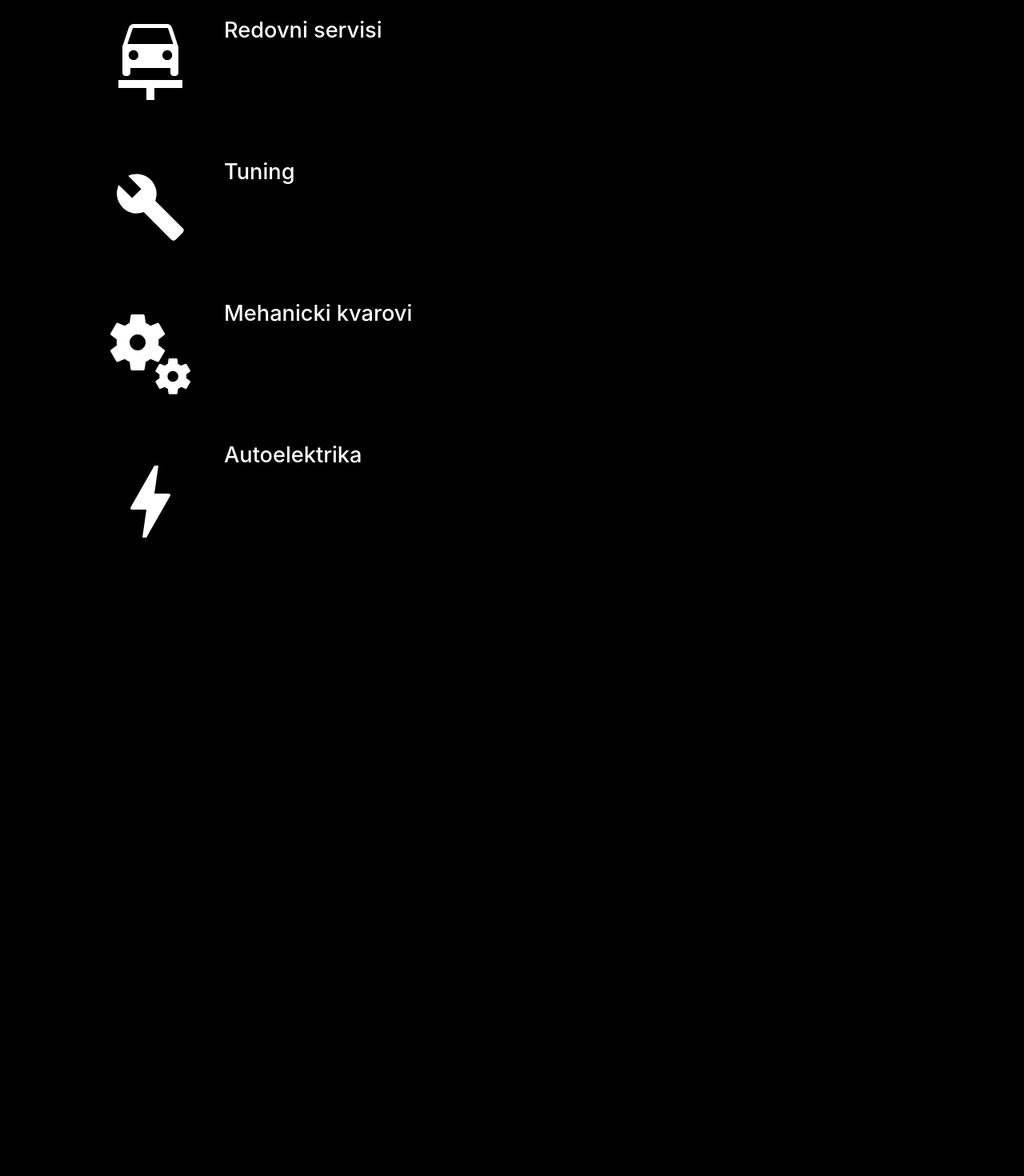
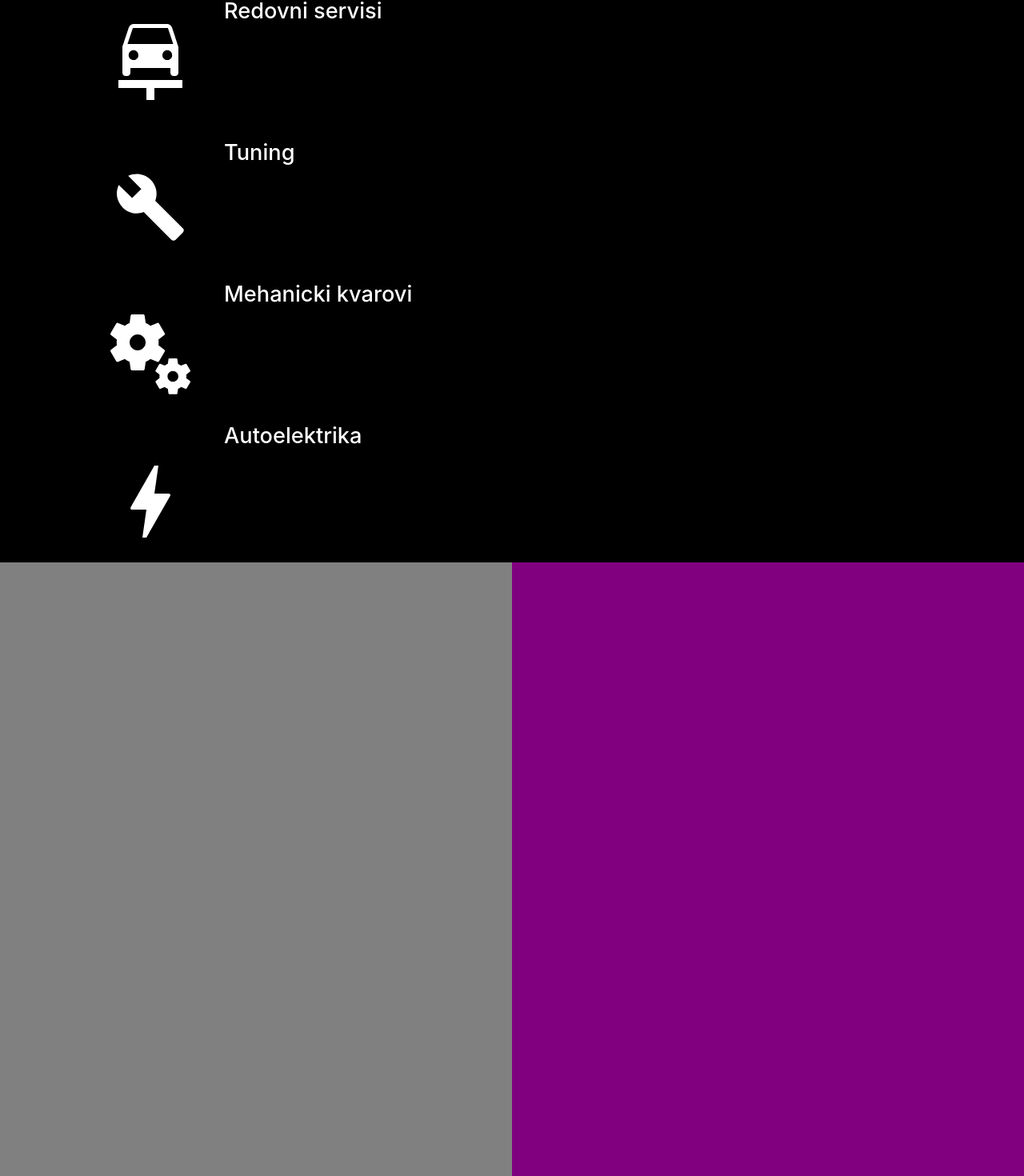
Before and after one commit to MilosGlamocak/sn_service, a React (Create React App) app: page / in a window 1280 px wide. Shown: the part 897-2367 px from the top of the page at 80% size. Built offline with nearby package versions, Linux system fonts and the light colour scheme.

Commit message:
CSS editovan opet, dodao placeholdere u infoMechanics

```diff
--- a/src/Components/InfoPage.jsx
+++ b/src/Components/InfoPage.jsx
@@ -31,7 +31,11 @@ return (
         </Container>
         <Container style={{maxWidth:'50%'}} /*ovo je samo jer justify content ne radi u infoContaineru*//>
     </Container>
-    <Container className="infoMechanics"></Container>
+    <Container className="infoMechanics">
+        <Container className="mechanicText"></Container>
+        <Container className="mechanicImg"></Container>
+
+    </Container>
     </>
 
 )
--- a/src/Components/NavigationContainer.jsx
+++ b/src/Components/NavigationContainer.jsx
@@ -10,6 +10,7 @@ function NavigationContainer() {
     <Container className="topNav">
         <h1 className="siteName">SN Service</h1>
         <Container className="nav rightNav">
+          <Container className="linkDiv" onClick={() => console.log(true)}><h3>Ponuda</h3></Container>
           <Container className="linkDiv" onClick={() => console.log(true)}><h3>Info</h3></Container>
           <Container className="linkDiv"><h3>Kontakt</h3></Container>
           <Container className="linkDiv"><h3>Lokacija</h3></Container>
--- a/src/Styles/InfoPage.css
+++ b/src/Styles/InfoPage.css
@@ -20,7 +20,7 @@
     font-weight: 500;
     align-items: baseline;
     justify-content: center;
-    padding: 4rem 0 4rem 3rem;
+    padding: 1rem 0 4rem 3rem;
     gap: 9rem;
 
 }
@@ -36,13 +36,6 @@
     gap: 10rem;
 }
 
-.infoMechanics {
-    background-color: rgb(16, 16, 63);
-    max-width: 50% !important;
-    height: 100%;
-    margin-top: 70%;
-}
-
 .infoIcon {
     scale: 5;
     color: white;
@@ -53,5 +46,22 @@
     scale: 3.8;
 }
 
-.boltIcon {
+.infoMechanics {
+    background-color: rgb(16, 16, 63);
+    max-width: 100% !important;
+    height: 100vh;
+    display: flex !important;
+    padding: 0 !important;
 }
+
+.mechanicImg {
+    max-width: 50%;
+    background-color: purple;
+    height: 100%;
+}
+
+.mechanicText {
+    max-width: 50%;
+    background-color: gray;
+    height: 100%;
+}
--- a/src/Styles/NavigationContainer.css
+++ b/src/Styles/NavigationContainer.css
@@ -11,6 +11,7 @@
     justify-content: space-between;
     color: white;
     padding: 0 !important;
+    gap: 1rem;
 }
 
 .siteName {
```
